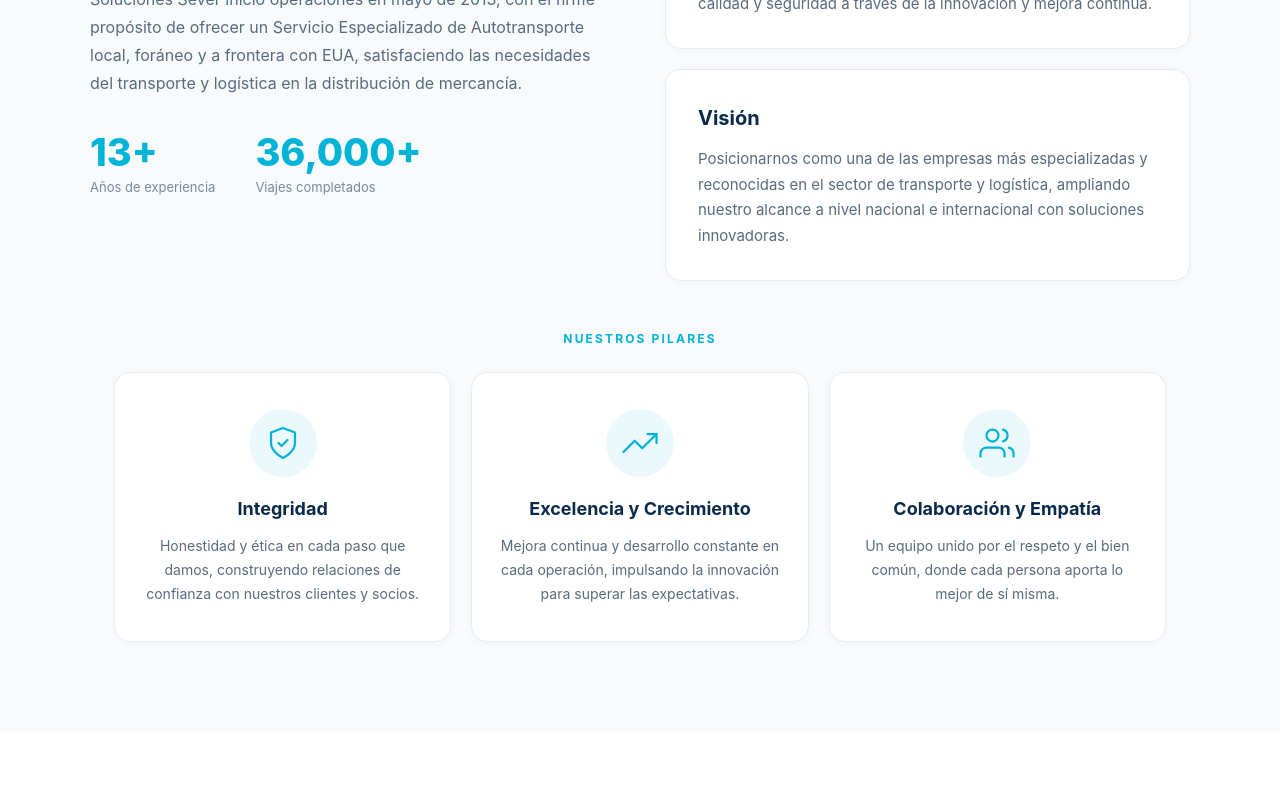
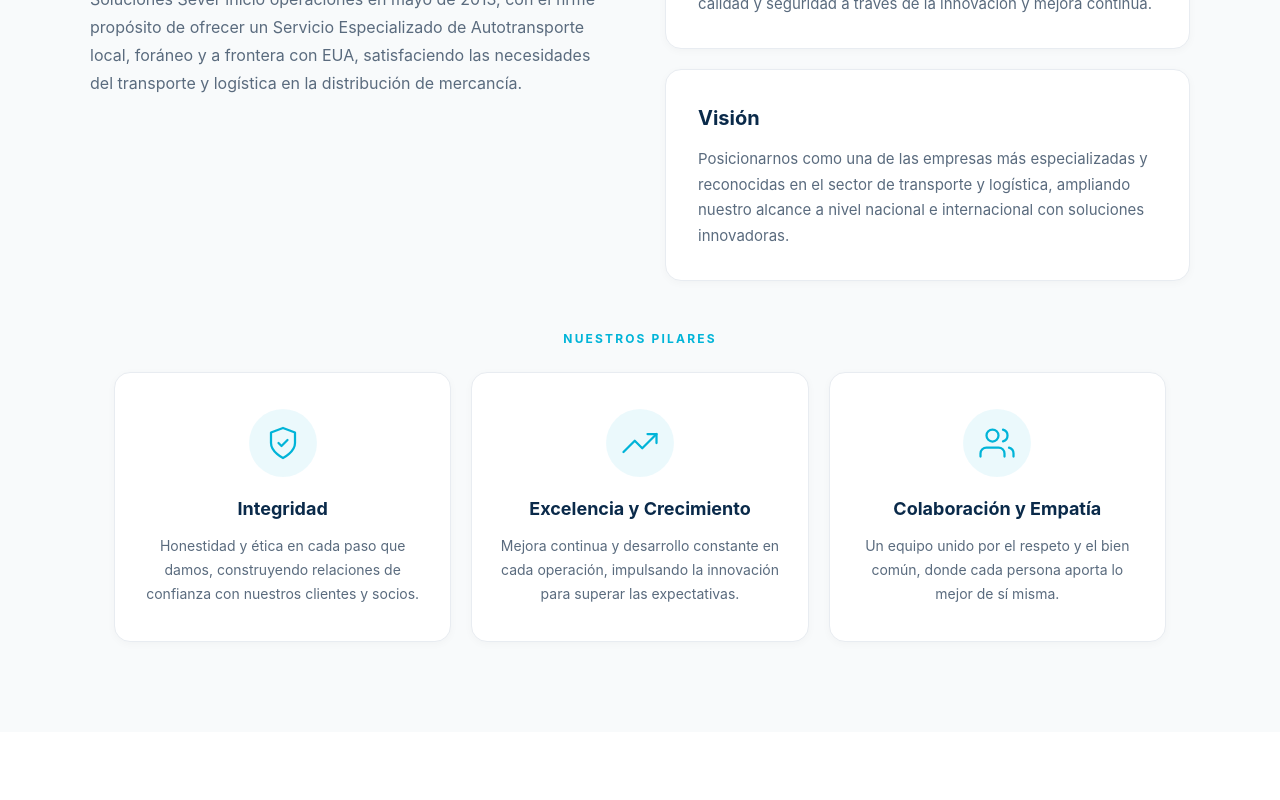
Before and after one commit to Nachitalan/Sever-Soluciones-Web, a React (Vite) app: page / in a window 1280 px wide. Shown: the part 1280-2080 px from the top of the page. Built offline with nearby package versions, Linux system fonts and the light colour scheme.

Commit message:
Correcciones

```diff
--- a/src/App.jsx
+++ b/src/App.jsx
@@ -42,7 +42,7 @@ export default function App() {
 
       <Hero               onNavigate={go} adminYear={admin.adminYear} adminTrips={admin.adminTrips} />
       <CertificationsBar />
-      <Nosotros           adminYear={admin.adminYear} adminTrips={admin.adminTrips} />
+      <Nosotros />
       <Servicios />
       <AgenciaAduanal />
       <Capacidades />
--- a/src/sections/Clientes.jsx
+++ b/src/sections/Clientes.jsx
@@ -49,7 +49,7 @@ export function Clientes() {
                     maxWidth: "100%",
                     maxHeight: "100%",
                     objectFit: "contain",
-                    ...(logo.big && { transform: "scale(2.2)", transformOrigin: "center" })
+                    ...(logo.big && { transform: "scale(1.5)", transformOrigin: "center" })
                   }}
                 />
               </div>
--- a/src/sections/Nosotros.jsx
+++ b/src/sections/Nosotros.jsx
@@ -1,19 +1,13 @@
 import { Reveal } from "../components/Reveal.jsx";
-import { useInView, useCountUp } from "../hooks.js";
 import { PILARES } from "../data.jsx";
 
 /* ══════════════════════════════════════
    NOSOTROS
-   Misión, Visión, contadores animados y pilares.
-   Props:
-     - adminYear:  número (año fundación, viene del admin)
-     - adminTrips: número (viajes completados, viene del admin)
+   Misión, Visión y pilares.
+   (Los contadores están en el Hero)
    ══════════════════════════════════════ */
 
-export function Nosotros({ adminYear, adminTrips }) {
-  const [cRef, cVis] = useInView();
-  const tripCount = useCountUp(adminTrips, 2200, cVis);
-
+export function Nosotros() {
   return (
     <section id="nosotros" className="section section--light">
       <div className="section__inner two-col">
@@ -26,16 +20,6 @@ export function Nosotros({ adminYear, adminTrips }) {
               Servicio Especializado de Autotransporte local, foráneo y a frontera con EUA, satisfaciendo
               las necesidades del transporte y logística en la distribución de mercancía.
             </p>
-            <div ref={cRef} className="counter-row">
-              <div className="counter-item">
-                <span className="counter-item__number">{new Date().getFullYear() - adminYear}+</span>
-                <span className="counter-item__label">Años de experiencia</span>
-              </div>
-              <div className="counter-item">
-                <span className="counter-item__number">{tripCount.toLocaleString()}+</span>
-                <span className="counter-item__label">Viajes completados</span>
-              </div>
-            </div>
           </div>
         </Reveal>
 
```
Also changed, not shown: vite.config.js.timestamp-1780344191489-bdbc7c03224be.mjs (added, +10 -0 lines), vite.config.js.timestamp-1780344197632-c6ac99cd4add7.mjs (added, +10 -0 lines), vite.config.js.timestamp-1780344202270-b1aa6cc9dea17.mjs (added, +10 -0 lines).
